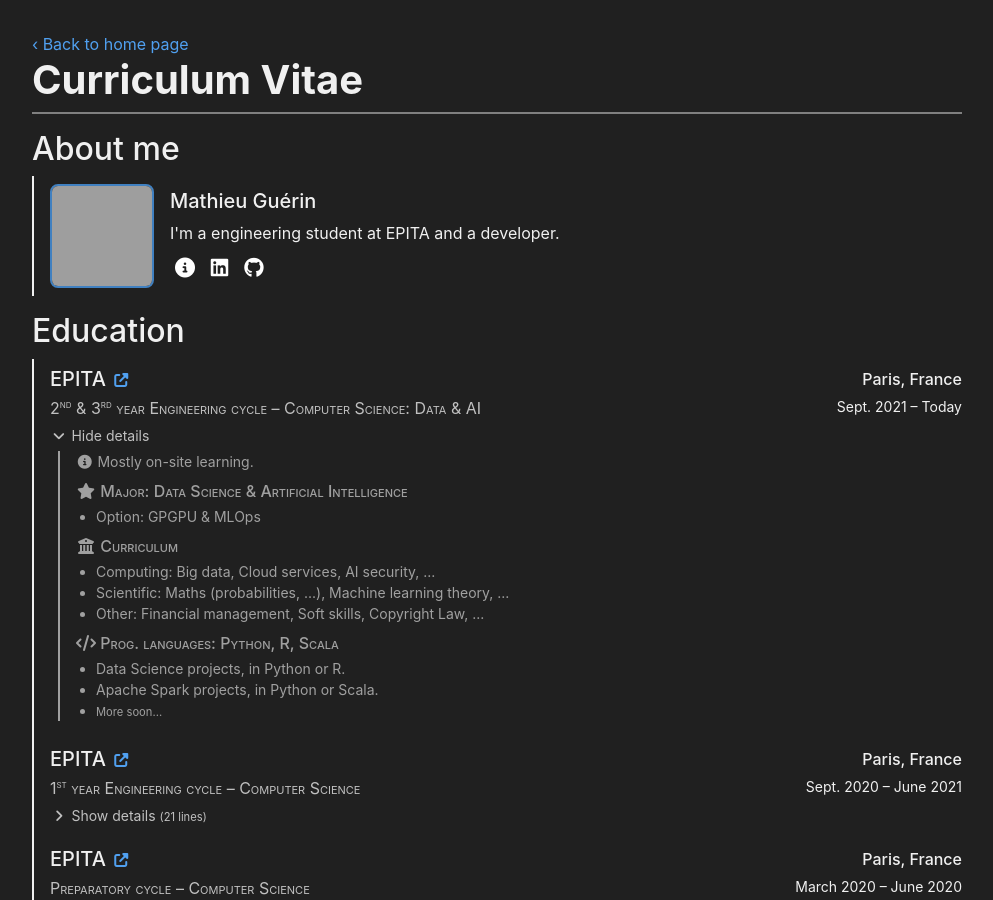
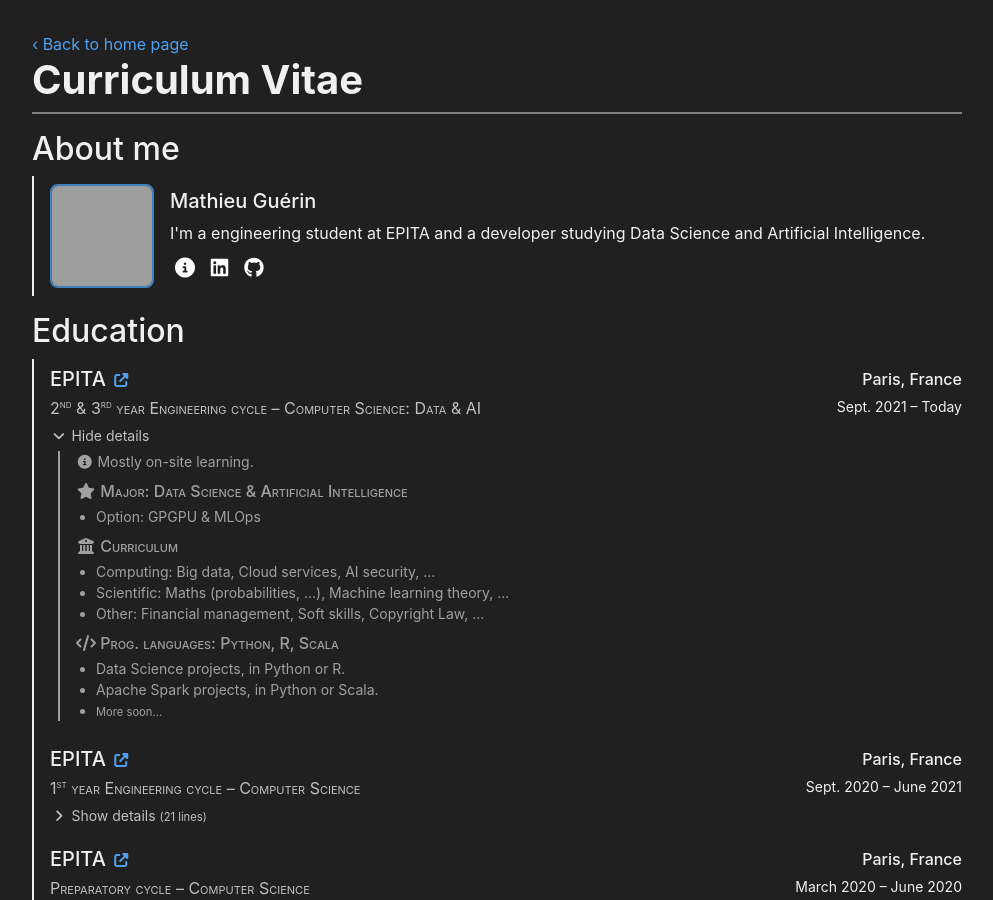
Before and after one commit to matiboux/matiboux.me, a Jekyll site: the page built from cv.html, in a window 1280 px wide and 900 px high, cut to the strip 0-900 px from the top of the window. Shown: the whole strip, without its empty margins (143-1136 px from the left). Built offline with Jekyll 4.4.1, drawn with Linux system fonts in a browser that asks for light colours; nearby versions of some CDN libraries; grey boxes are pictures that could not be loaded.

Commit message:
Update short bio

```diff
--- a/_data/about.yml
+++ b/_data/about.yml
@@ -2,7 +2,7 @@ name: Mathieu Guérin
 avatar: https://avatars0.githubusercontent.com/u/7428799?s=100
 age: 21
 biography:
-  I'm a engineering student at EPITA and a developer.
+  I'm a engineering student at EPITA and a developer studying Data Science and Artificial Intelligence.
 
 social:
   twitter:
```
